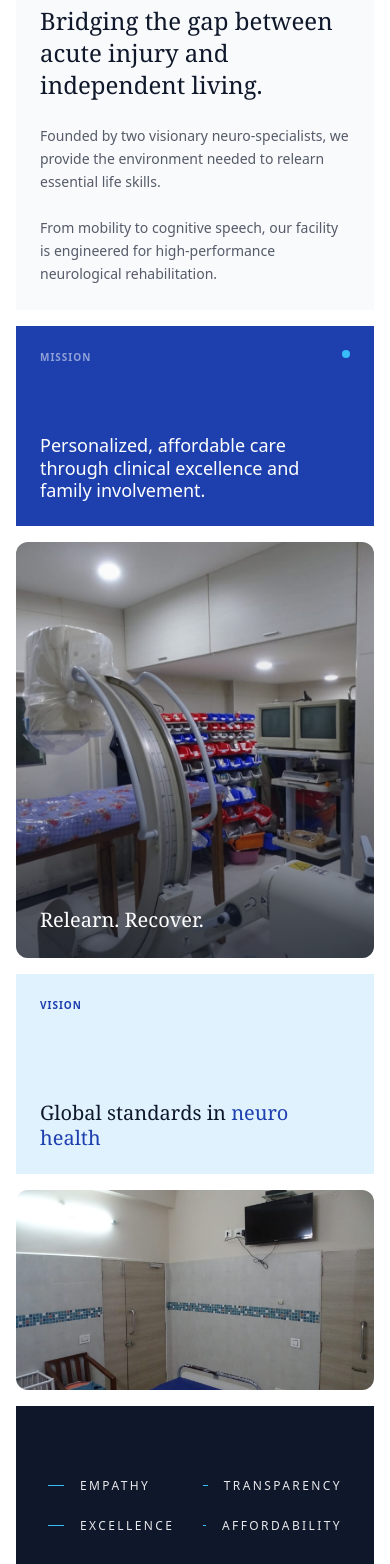
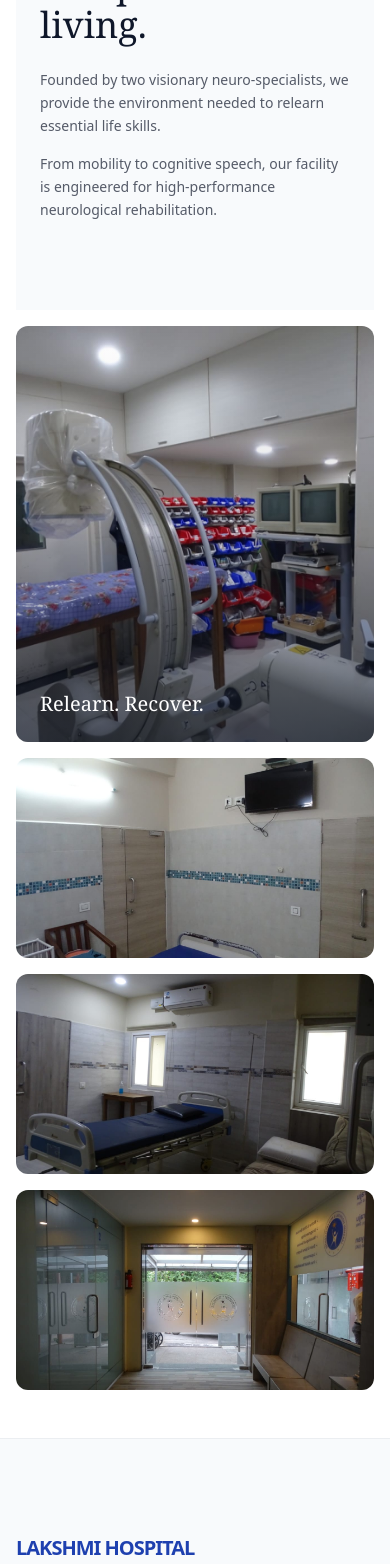
Before and after one commit to Rudr-Praneeth/FREELANCE-DR.PAMELA, a React (Vite) app: page /about in a window 390 px wide. Shown: the part 400-1964 px from the top of the page. Built offline with nearby package versions, Linux system fonts and the light colour scheme.

Commit message:
ABOUT PAGE UPDATES

```diff
--- a/src/pages/About.jsx
+++ b/src/pages/About.jsx
@@ -34,11 +34,11 @@ const AboutBento = () => {
             <div className="absolute top-6 right-6 w-16 h-16 border border-[#1E40AF]/10 rounded-full flex items-center justify-center group-hover:rotate-45 group-hover:border-[#1E40AF]/30 transition-all duration-700 ease-out">
                <span className="text-[#1E40AF] text-[10px] font-bold tracking-tighter">EST. 99</span>
             </div>
-            <div className="relative z-10 transition-transform duration-500 ease-out group-hover:-translate-y-2">
-              <h3 className="text-2xl font-serif text-[#0F172A] mb-6 max-w-md">
+            <div className="relative z-10 transition-transform duration-500 ease-out group-hover:-translate-y-2 pb-16">
+              <h3 className="text-4xl font-serif text-[#0F172A] mb-6 max-w-md">
                 Bridging the gap between acute injury and independent living.
               </h3>
-              <div className="grid grid-cols-1 md:grid-cols-2 gap-6 text-[#0F172A]/70 text-sm leading-relaxed">
+              <div className="grid grid-cols-1 md:grid-cols-2 gap-4 text-[#0F172A]/70 text-md leading-relaxed">
                 <p>
                   Founded by two visionary neuro-specialists, we provide the environment needed to relearn essential life skills.
                 </p>
@@ -49,7 +49,7 @@ const AboutBento = () => {
             </div>
           </div>
 
-          <div className="col-span-1 md:col-span-6 row-span-1 bg-[#1E40AF] p-6 flex flex-col justify-between group hover:bg-[#1e3a8a] transition-colors duration-500">
+          <div className="max-[760px]:hidden col-span-1 md:col-span-6 row-span-1 bg-[#1E40AF] p-6 flex flex-col justify-between group hover:bg-[#1e3a8a] transition-colors duration-500">
             <div className="flex justify-between items-start">
               <span className="text-[10px] tracking-widest text-white/50 uppercase font-bold group-hover:text-white/80 transition-colors duration-300">Mission</span>
               <div className="w-2 h-2 rounded-full bg-[#38BDF8] group-hover:scale-150 transition-transform duration-500" />
@@ -71,7 +71,7 @@ const AboutBento = () => {
             </div>
           </div>
 
-          <div className="col-span-1 md:col-span-3 row-span-1 bg-[#E0F2FE] p-6 flex flex-col justify-between group hover:bg-[#bae6fd] transition-colors duration-500">
+          <div className="col-span-1 md:col-span-3 row-span-1 bg-[#E0F2FE] p-6 flex flex-col justify-between group hover:bg-[#bae6fd] transition-colors duration-500 max-[760px]:hidden">
              <span className="text-[10px] tracking-widest text-[#1E40AF] uppercase font-bold group-hover:tracking-[0.25em] transition-all duration-500">Vision</span>
              <p className="text-[#0F172A] text-xl font-serif leading-tight">
                Global standards in <span className="text-[#1E40AF]">neuro health</span>
@@ -87,8 +87,8 @@ const AboutBento = () => {
             <div className="absolute inset-0 bg-[#0F172A]/0 group-hover:bg-[#0F172A]/20 transition-colors duration-500" />
           </div>
 
-          <div className="col-span-1 md:col-span-6 row-span-1 bg-[#0F172A] p-8 flex flex-col justify-center">
-             <div className="grid grid-cols-2 gap-y-6 gap-x-4">
+          <div className="max-[760px]:hidden col-span-1 md:col-span-6 row-span-1 bg-[#0F172A] p-8 flex flex-col justify-center">
+             <div className="grid grid-cols-2 gap-y-6 gap-x-4 pl-12">
                {["Empathy", "Transparency", "Excellence", "Affordability"].map((usp, i) => (
                  <div key={i} className="flex items-center gap-4 group cursor-pointer">
                    <div className="w-4 h-px bg-[#38BDF8] group-hover:w-10 group-hover:bg-white transition-all duration-300 ease-out" />
@@ -116,7 +116,7 @@ const AboutBento = () => {
              <div className="absolute inset-0 bg-[#0F172A]/0 group-hover:bg-[#0F172A]/20 transition-colors duration-500" />
           </div>
 
-          <div className="col-span-1 md:col-span-12 row-span-1 relative rounded-xl overflow-hidden group">
+          {/* <div className="col-span-1 md:col-span-12 row-span-1 relative rounded-xl overflow-hidden group">
             <img
               src="/5.JPG"
               alt="Innovation"
@@ -128,7 +128,7 @@ const AboutBento = () => {
                  Research Driven Excellence
                </h4>
             </div>
-          </div>
+          </div> */}
 
         </div>
       </Gutters>
```
